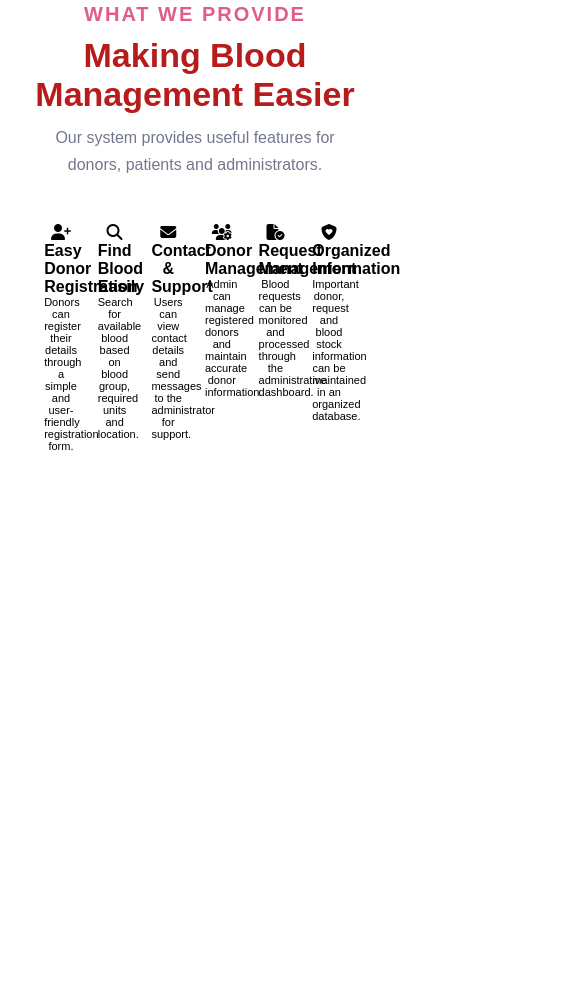
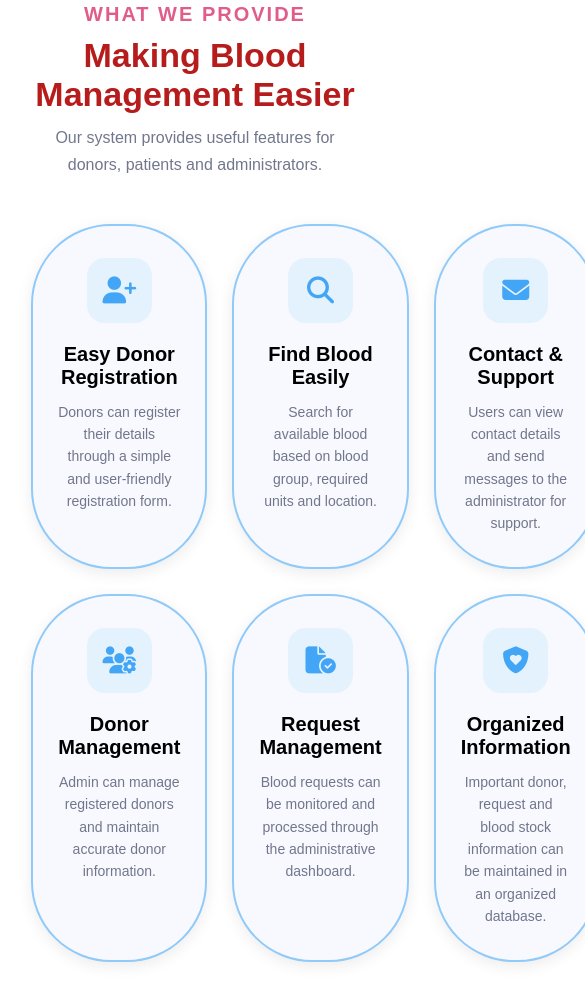
Before and after one commit to manutejagosu/Blood-Donation-Management, a plain HTML site: page about.html in a window 390 px wide. Shown: the part 1926-2928 px from the top of the page, 585 px wide, since content can reach past the window. Before the commit the page ends 2478 px from the top, so only its background shows below. Drawn offline with Linux system fonts and the light colour scheme.

Commit message:
Update about.html

```diff
--- a/about.html
+++ b/about.html
@@ -9,7 +9,7 @@
 .Donate{
 font-size:38px;
 }
-        bdy {
+        body {
             font-family:'Poppins', sans-serif;
         }
         h2 {
@@ -149,46 +149,7 @@ box-shadow:0 18px 25px rgba(0,0,0,0.38);
             color: #72778d;
             line-height: 1.7;
         }
-        @media screen and (max-width: 768px) {
-
-    body {
-        min-height: 100vh;
-        background-size: 100% 100%;
-        background-position: center top;
-        background-repeat: no-repeat;
-    }
-
-    .cards {
-        display: flex;
-        flex-direction: row;
-        justify-content: center;
-        align-items: stretch;
-        gap: 10px;
-        margin: 30px 8px;
-    }
-
-    .card {
-        width: 33.33%;
-        min-width: 0;
-        padding: 15px 5px;
-        border-radius: 20px;
-        box-sizing: border-box;
-    }
-
-    .card h3 {
-        font-size: 16px;
-    }
-
-    .card p {
-        font-size: 11px;
-    }
-
-    .back-btn {
-        font-size: 11px !important;
-        padding: 7px 5px;
-    }
-}
-        .crds {
+        .cards {
             max-width: 1150px;
             margin: 45px auto 0;
             display: grid;
@@ -196,7 +157,7 @@ box-shadow:0 18px 25px rgba(0,0,0,0.38);
             gap: 25px;
         }
 
-        .crd {
+        .card {
             padding: 32px 25px;
             border-radius: 80px;
             background: #f8f9ff;
@@ -205,11 +166,11 @@ box-shadow:0 18px 25px rgba(0,0,0,0.38);
             box-shadow: 0 4px 15px rgba(0,0,0,0.08);
 transition:0.3s ease;
         }
-.crd:hover {
+.card:hover {
     transform: translateY(-8px);
     box-shadow: 0 15px 35px rgba(198,40,40,0.15);
 }
-        .crd-icon {
+        .card-icon {
             width: 65px;
             height: 65px;
             margin: auto;
@@ -223,12 +184,12 @@ transition:0.3s ease;
             margin-bottom: 20px;
         }
 
-        .crd h3 {
+        .card h3 {
             margin-bottom: 12px;
             font-size: 20px;
         }
 
-        .crd p {
+        .card p {
             color: #71768b;
             line-height: 1.6;
             font-size: 14px;
```
